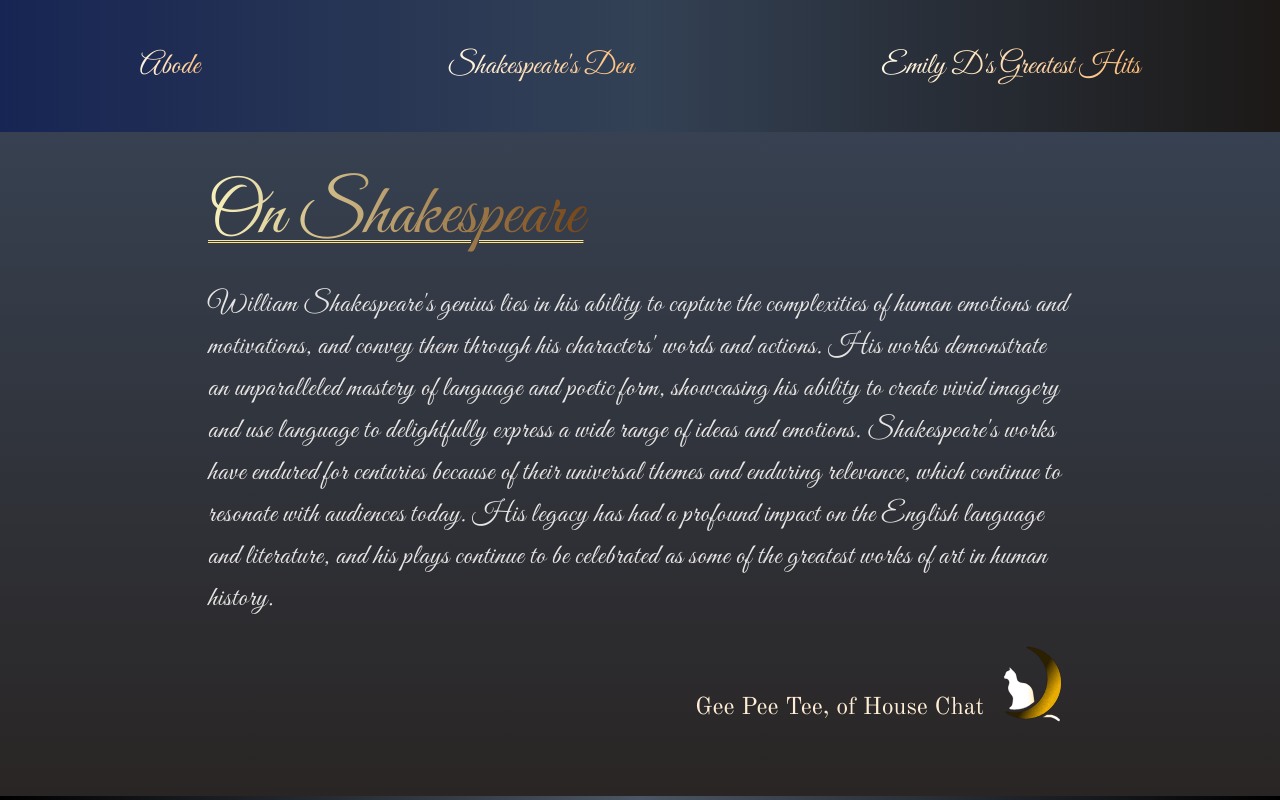
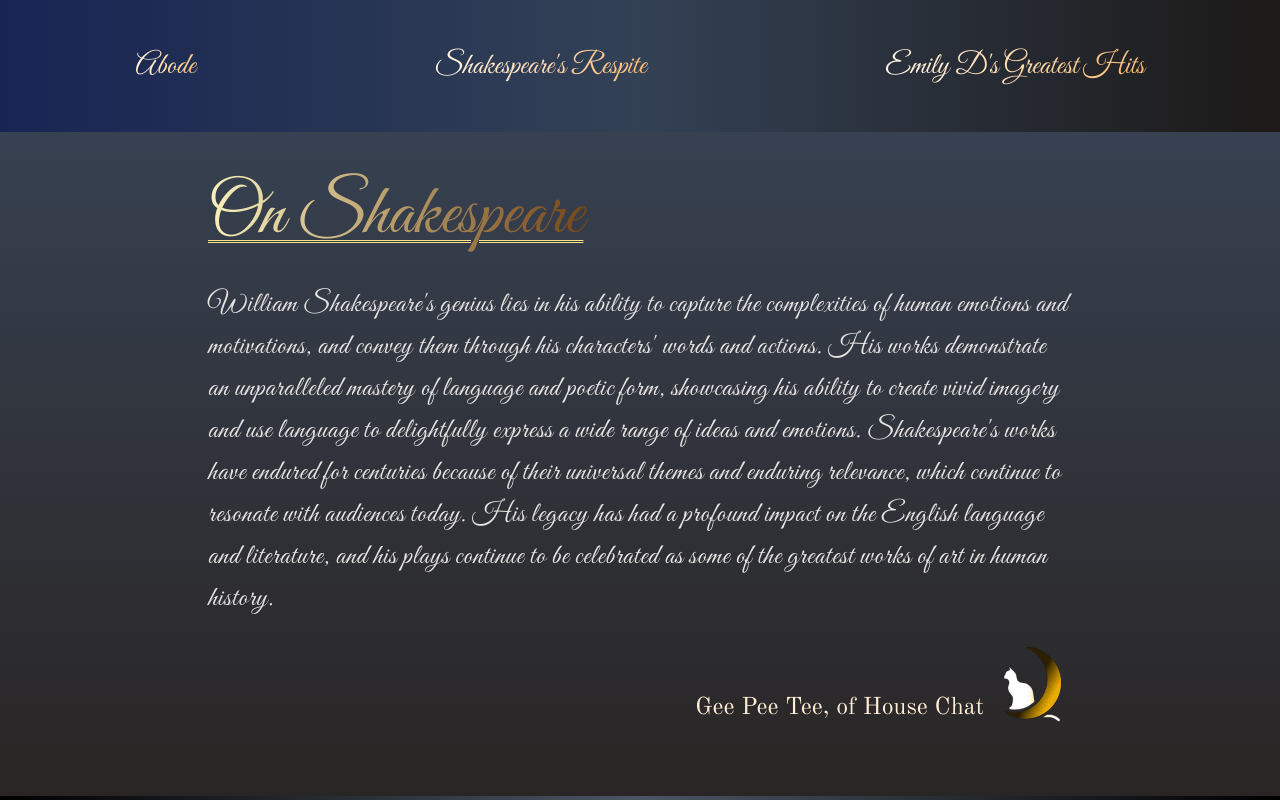
Before and after one commit to EdSabhin/oberon-poetry-app, a Next.js app: page / in a window 1280 px wide. Shown: the top 800 px of the page. Built offline with nearby package versions, Linux system fonts and the light colour scheme; no server answers.

Commit message:
Fixed Navbar icons positioning.

```diff
--- a/src/Components/Navbar.tsx
+++ b/src/Components/Navbar.tsx
@@ -30,39 +30,39 @@ const Navbar = ({ theme }: Props) => {
 
   return (
     <div className={navClass}>
-      <ul className="w-full flex max-md:flex-col md:justify-around items-center gap-8 text-[1.6rem] md:text-[2rem] lg:text-3xl 2xl:text-[2.2rem]">
-        <div className="flex justify-center md:gap-4 group">
+      <ul className="w-full flex flex-col md:flex-row md:justify-around items-center gap-8 text-[1.6rem] md:text-[2rem] lg:text-3xl 2xl:text-[2.2rem]">
+        <div className="flex items-start justify-center group">
           <Link href="/" className={linkClass}>
             Abode
           </Link>
           {theme === "bloodNight" && (
-            <GiMoonBats className="w-[2.9rem] h-[2.9rem] group-hover:animate-pulse-faster text-rose-800" />
+            <GiMoonBats className="w-[3.2rem] h-[2.4rem] [group-hover:animate-pulse-faster text-rose-800" />
           )}
           {theme === "elegy" && (
-            <GiCurledLeaf className="w-10 h-10 text-emerald-200 group-hover:animate-pulse-faster transform scale-x-[-1]" />
+            <GiCurledLeaf className=" w-12 h-10 text-emerald-200 group-hover:animate-pulse-faster transform scale-x-[-1]" />
           )}
         </div>
 
-        <div className="flex justify-center gap-4 group">
-          <Link href="/" className={linkClass}>{`Shakespeare's Den`}</Link>
+        <div className="flex justify-center group">
+          <Link href="/ShakespearesDen" className={linkClass}>{`Shakespeare's Respite`}</Link>
           {theme === "bloodNight" && (
-            <GiMoonBats className="hidden md:block w-10 h-10 group-hover:animate-pulse-faster text-rose-800" />
+            <GiMoonBats className="hidden md:block w-10 h-10 ml-3 group-hover:animate-pulse-faster text-rose-800" />
           )}
           {theme === "elegy" && (
-            <GiCurledLeaf className="w-10 h-10 text-emerald-200 group-hover:animate-pulse-faster transform scale-x-[-1]" />
+            <GiCurledLeaf className="hidden md:block w-10 h-10 ml-2 text-emerald-200 group-hover:animate-pulse-faster transform scale-x-[-1]" />
           )}
         </div>
 
-        <div className="flex justify-center gap-4 group">
+        <div className="flex justify-center group">
           <Link
             href="/EmilyDsGreatestHits"
             className={linkClass}
           >{`Emily D's Greatest Hits`}</Link>
           {theme === "bloodNight" && (
-            <GiMoonBats className="hidden md:block w-10 h-10 group-hover:animate-pulse-faster text-rose-800" />
+            <GiMoonBats className="hidden md:block w-10 h-10 ml-3 group-hover:animate-pulse-faster text-rose-800" />
           )}
           {theme === "elegy" && (
-            <GiCurledLeaf className="w-10 h-10 text-emerald-200 group-hover:animate-pulse-faster transform scale-x-[-1]" />
+            <GiCurledLeaf className="hidden md:block w-10 h-10 ml-2 text-emerald-200 group-hover:animate-pulse-faster transform scale-x-[-1]" />
           )}
         </div>
       </ul>
--- a/src/component-props/navbarProps.ts
+++ b/src/component-props/navbarProps.ts
@@ -16,15 +16,15 @@ const navbarProps = {
   dickinson: {
     sylph: {
       navClass:
-        "w-full p-8 bg-gradient-to-r from-indigo-100 via-rose-100 to-indigo-100 text-amber-700",
+        "w-full py-10 px-8 bg-gradient-to-r from-indigo-100 via-rose-100 to-indigo-100 text-amber-700",
       linkClass:
-        "py-2 px-2 text-transparent bg-clip-text bg-gradient-to-r from-rose-500 to-teal-700 hover:text-transparent hover:bg-clip-text hover:bg-gradient-to-r hover:from-rose-900 hover:to-teal-950 hover:underline decoration-1 hover:decoration-rose-800 hover:underline-offset-4",
+        "w-full p-2 text-transparent bg-clip-text bg-gradient-to-r from-rose-500 to-teal-700 hover:text-transparent hover:bg-clip-text hover:bg-gradient-to-r hover:from-rose-900 hover:to-teal-950 hover:underline decoration-1 hover:decoration-rose-800 hover:underline-offset-4",
     },
     elegy: {
       navClass:
-        "w-full p-8 bg-gradient-to-r from-cyan-700 via-cyan-950 to-cyan-700 text-amber-700",
+        "w-full py-10 px-8 bg-gradient-to-r from-cyan-700 via-cyan-950 to-cyan-700 text-amber-700",
       linkClass:
-        "py-2 px-2 text-transparent bg-clip-text bg-gradient-to-r from-cyan-300 to-emerald-400 hover:text-transparent hover:bg-clip-text hover:bg-gradient-to-r hover:from-cyan-400 hover:to-lime-400 hover:underline decoration-1 hover:decoration-emerald-500 hover:underline-offset-4",
+        "w-full p-2 text-transparent bg-clip-text bg-gradient-to-r from-cyan-300 to-emerald-400 hover:text-transparent hover:bg-clip-text hover:bg-gradient-to-r hover:from-cyan-400 hover:to-lime-400 hover:underline decoration-1 hover:decoration-emerald-500 hover:underline-offset-4",
     },
   },
 }
```
